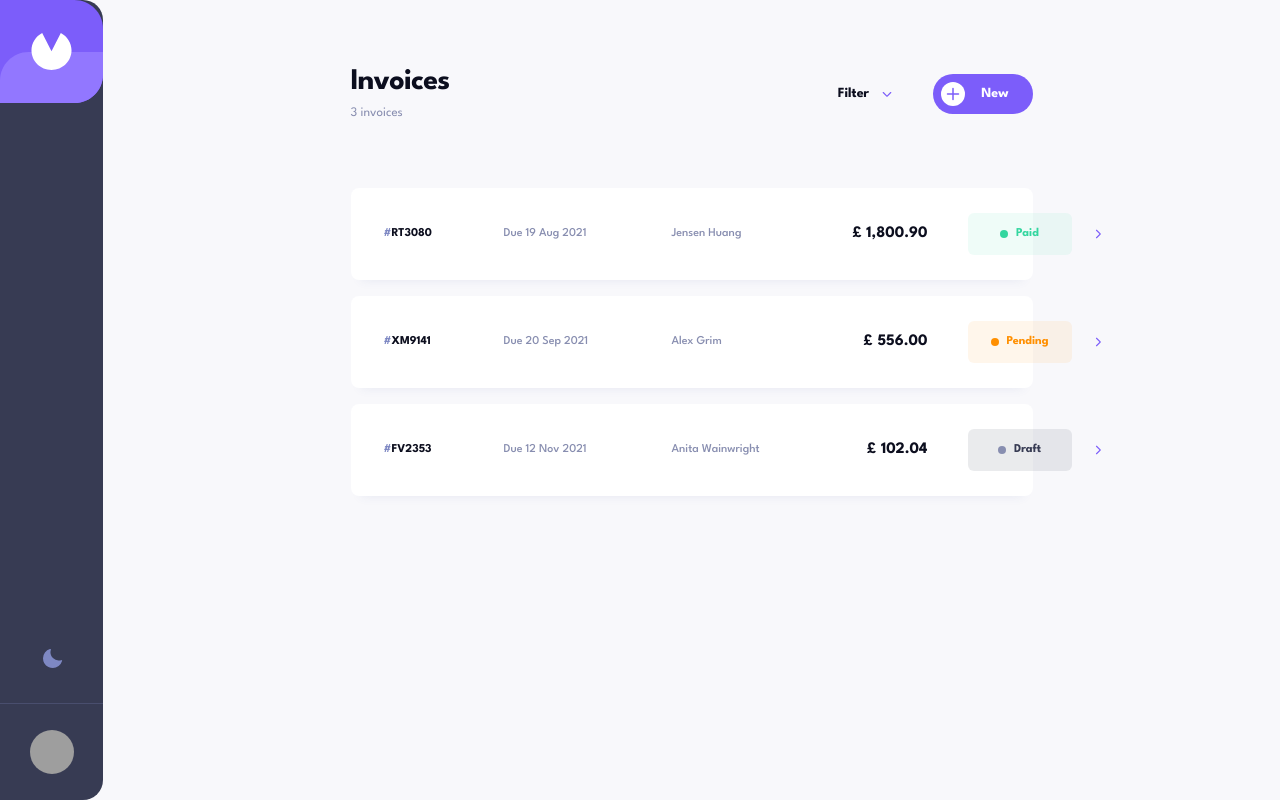
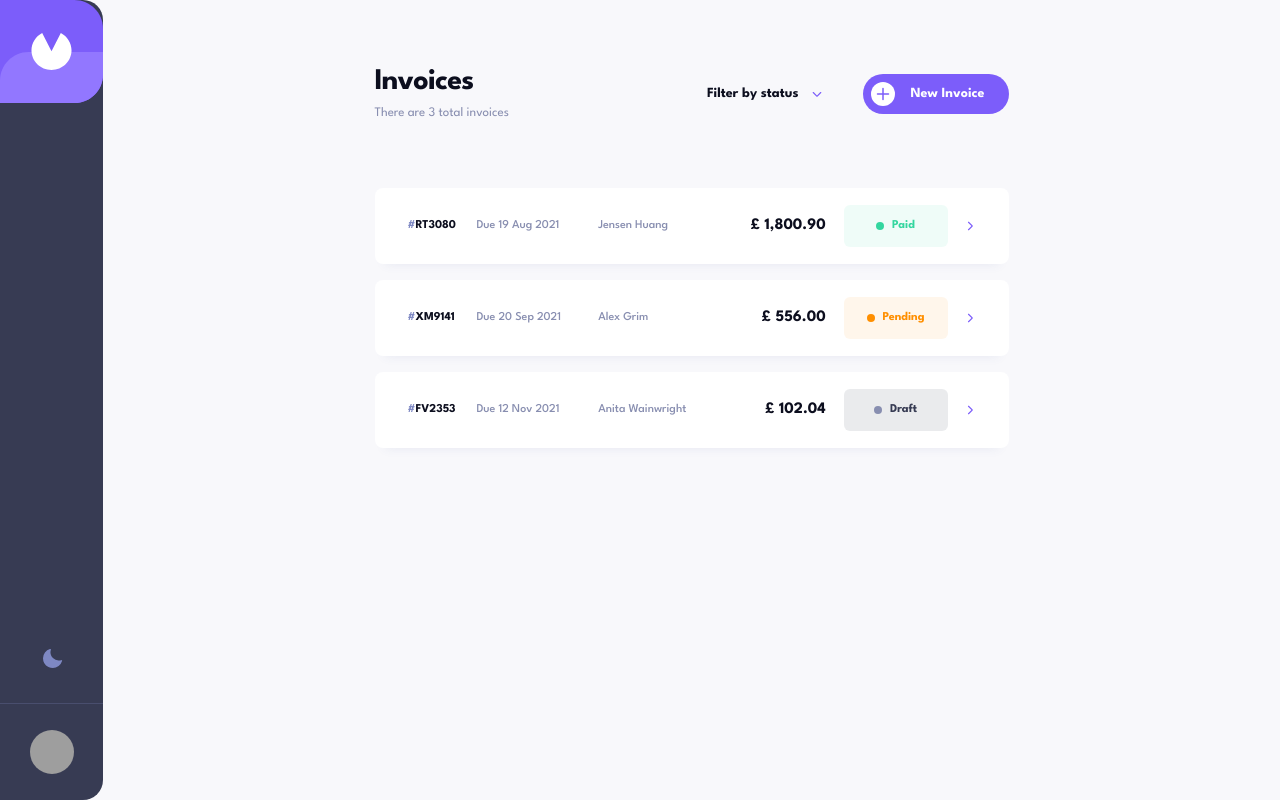
Before and after one commit to Jaymi-01/invoice-app, a React (Vite) app: page / in a window 1280 px wide. Built offline with nearby package versions, Linux system fonts and the light colour scheme; grey boxes are pictures that could not be loaded.

Commit message:
feat: enhance Invoices component with improved layout, filter functionality, and updated messaging

```diff
--- a/src/components/Invoices.tsx
+++ b/src/components/Invoices.tsx
@@ -39,12 +39,14 @@ const Invoices = ({ invoices, onOpenForm, onSelectInvoice }: InvoicesProps) => {
   }
 
   return (
-    <main className="px-6 py-8 lg:max-w-[730px] lg:mx-auto lg:py-16">
-      <header className="flex items-center justify-between mb-8 lg:mb-16">
+    <main className="px-6 py-8 md:px-12 md:py-14 lg:max-w-[730px] lg:mx-auto lg:py-16 transition-all">
+      <header className="flex items-center justify-between mb-8 md:mb-14 lg:mb-16">
         <div>
-          <h1 className="text-2xl font-bold tracking-tight text-text-main lg:text-3xl transition-colors">Invoices</h1>
+          <h1 className="text-2xl font-bold tracking-tight text-text-main md:text-3xl transition-colors">Invoices</h1>
           <p className="text-text-secondary text-[13px] mt-1 transition-colors">
-            {filteredInvoices.length === 0 ? 'No invoices' : `${filteredInvoices.length} ${filteredInvoices.length === 1 ? 'invoice' : 'invoices'}`}
+            {filteredInvoices.length === 0
+              ? 'No invoices'
+              : `There are ${filteredInvoices.length} total invoices`}
           </p>
         </div>
 
@@ -52,9 +54,11 @@ const Invoices = ({ invoices, onOpenForm, onSelectInvoice }: InvoicesProps) => {
           <div className="relative">
             <button
               onClick={() => setIsFilterOpen(!isFilterOpen)}
-              className="flex items-center mr-5 lg:mr-10 focus:outline-none cursor-pointer group"
+              className="flex items-center mr-5 md:mr-10 focus:outline-none cursor-pointer group"
             >
-              <span className="font-bold text-text-main mr-3 text-[13px] lg:text-sm lg:group-hover:text-text-accent transition-colors">Filter</span>
+              <span className="font-bold text-text-main mr-3 text-[13px] lg:text-sm lg:group-hover:text-text-accent transition-colors">
+                Filter <span className="hidden md:inline">by status</span>
+              </span>
               <CaretDown weight="bold" size={12} className={`text-button transition-transform ${isFilterOpen ? 'rotate-180' : ''}`} />
             </button>
 
@@ -90,23 +94,27 @@ const Invoices = ({ invoices, onOpenForm, onSelectInvoice }: InvoicesProps) => {
 
           <button
             onClick={onOpenForm}
-            className="flex items-center bg-button rounded-full p-1.5 lg:p-2 focus:outline-none cursor-pointer lg:hover:bg-button-hover transition-colors"
+            className="flex items-center bg-button rounded-full p-1.5 md:p-2 focus:outline-none cursor-pointer lg:hover:bg-button-hover transition-colors"
           >
-            <div className="bg-white rounded-full p-1 mr-2 lg:mr-4">
+            <div className="bg-white rounded-full p-1 mr-2 md:mr-4">
               <Plus weight="bold" size={16} className="text-button" />
             </div>
-            <span className="font-bold text-white text-[13px] mr-2 lg:text-sm lg:mr-4">New</span>
+            <span className="font-bold text-white text-[13px] mr-2 md:text-sm md:mr-4">New <span className="hidden md:inline">Invoice</span></span>
           </button>
         </div>
       </header>
 
       {filteredInvoices.length === 0 ? (
-        <section className="flex flex-col items-center justify-center mt-20 lg:mt-24">
+        <section className="flex flex-col items-center justify-center mt-20 md:mt-40 lg:mt-24">
           <img
             src={emptyImg}
             alt="No invoices Illustration"
-            className="w-[193px] mb-10 lg:w-[242px] lg:mb-16"
+            className="w-[193px] mb-10 md:w-[242px] lg:mb-16"
           />
+          <h2 className="text-xl font-bold text-text-main mb-6 tracking-tight lg:text-2xl">There is nothing here</h2>
+          <p className="text-text-secondary text-center text-[13px] max-w-[180px] md:max-w-none">
+            Create an invoice by clicking the <span className="font-bold">New Invoice</span> button and get started
+          </p>
         </section>
       ) : (
         <section className="space-y-4">
@@ -114,24 +122,25 @@ const Invoices = ({ invoices, onOpenForm, onSelectInvoice }: InvoicesProps) => {
             <div
               key={invoice.id}
               onClick={() => onSelectInvoice(invoice)}
-              className="bg-container rounded-lg p-6 shadow-[0_10px_10px_-10px_rgba(72,84,159,0.1)] border border-transparent lg:hover:border-button transition-all cursor-pointer md:flex md:items-center md:justify-between md:px-8"
+              className="bg-container rounded-lg p-6 md:px-8 md:py-4 shadow-[0_10px_10px_-10px_rgba(72,84,159,0.1)] border border-transparent lg:hover:border-button transition-all cursor-pointer md:grid md:grid-cols-[0.5fr_1fr_1fr_1fr_1fr_auto] md:items-center md:gap-4"
             >
-              <div className="flex justify-between items-center mb-6 md:mb-0 md:gap-10">
-                <span className="font-bold text-text-main text-[12px] md:w-20 transition-colors">
+              <span className="font-bold text-text-main text-[12px] mb-6 md:mb-0 transition-colors order-1">
                 <span className="text-text-accent">#</span>{invoice.id}
               </span>
-                <span className="text-text-secondary dark:text-text-main text-[12px] font-medium md:hidden transition-colors">{invoice.clientName}</span>
-                <span className="text-text-secondary text-[12px] font-medium hidden md:block md:w-32 transition-colors">Due {invoice.paymentDue}</span>
-                <span className="text-text-secondary dark:text-text-main text-[12px] font-medium hidden md:block md:w-32 transition-colors">{invoice.clientName}</span>
-              </div>
 
-              <div className="flex justify-between items-center md:flex-1 md:justify-end md:gap-10">
-                <div className="flex flex-col">
-                  <span className="text-text-secondary text-[12px] font-medium md:hidden mb-2 transition-colors">Due {invoice.paymentDue}</span>
-                  <span className="text-text-main text-base font-bold md:w-32 md:text-right transition-colors">£ {invoice.total.toLocaleString(undefined, { minimumFractionDigits: 2, maximumFractionDigits: 2 })}</span>
-                </div>
+              <span className="text-text-secondary text-[12px] font-medium transition-colors order-2">
+                Due {invoice.paymentDue}
+              </span>
 
-                <div className="flex items-center gap-5">
+              <span className="text-text-secondary dark:text-text-main text-[12px] font-medium transition-colors order-3 md:text-left text-right">
+                {invoice.clientName}
+              </span>
+
+              <span className="text-text-main text-base font-bold transition-colors order-4 md:text-right">
+                £ {invoice.total.toLocaleString(undefined, { minimumFractionDigits: 2, maximumFractionDigits: 2 })}
+              </span>
+
+              <div className="flex items-center md:justify-end gap-5 order-5 mt-6 md:mt-0">
                 <div className={`flex items-center justify-center w-[104px] py-3 rounded-md capitalize font-bold text-[12px] transition-colors ${getStatusStyles(invoice.status as any)}`}>
                   <div className={`w-2 h-2 rounded-full mr-2 ${
                     invoice.status === 'paid' ? 'bg-paid' :
@@ -139,8 +148,10 @@ const Invoices = ({ invoices, onOpenForm, onSelectInvoice }: InvoicesProps) => {
                   }`}></div>
                   {invoice.status}
                 </div>
-                  <CaretRight weight="bold" size={12} className="text-button hidden md:block" />
               </div>
+
+              <div className="hidden md:flex justify-end order-6">
+                <CaretRight weight="bold" size={12} className="text-button" />
               </div>
             </div>
           ))}
```
Lines whose indentation alone changed are shown as unchanged.
